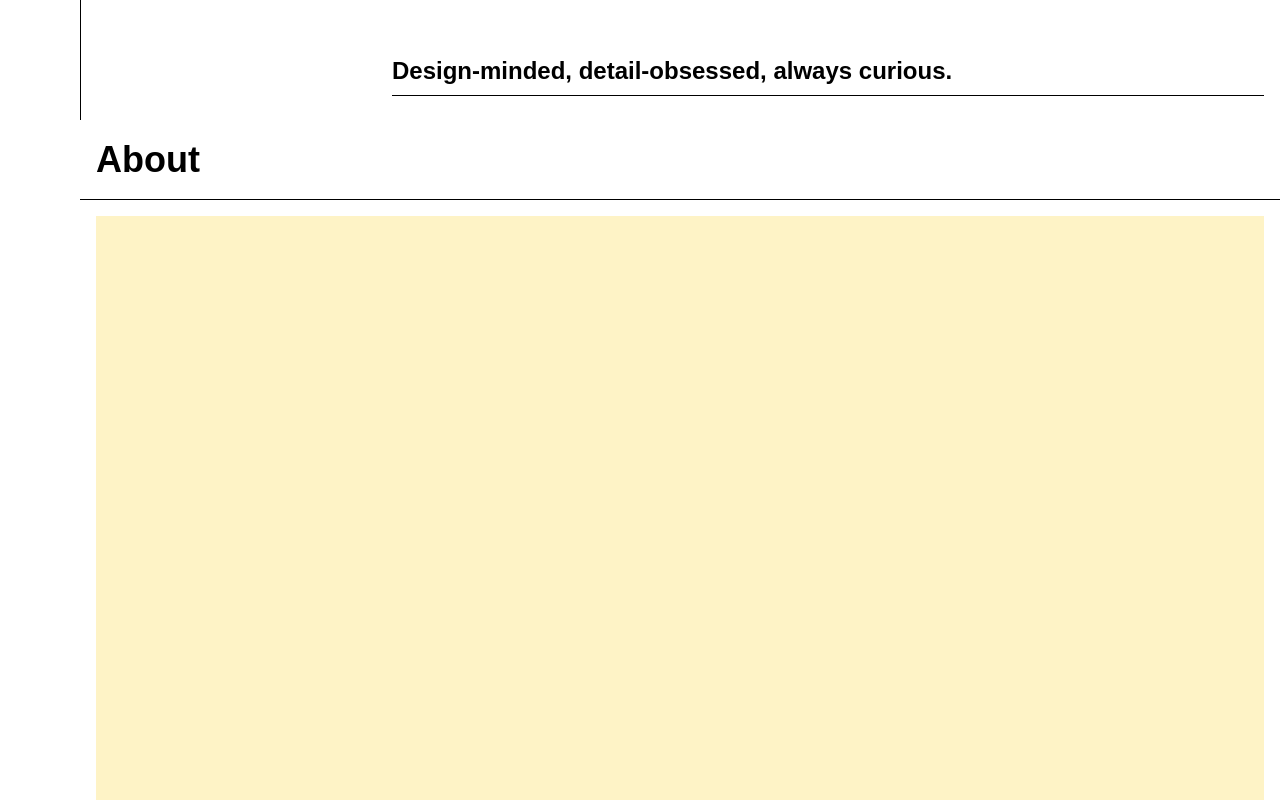
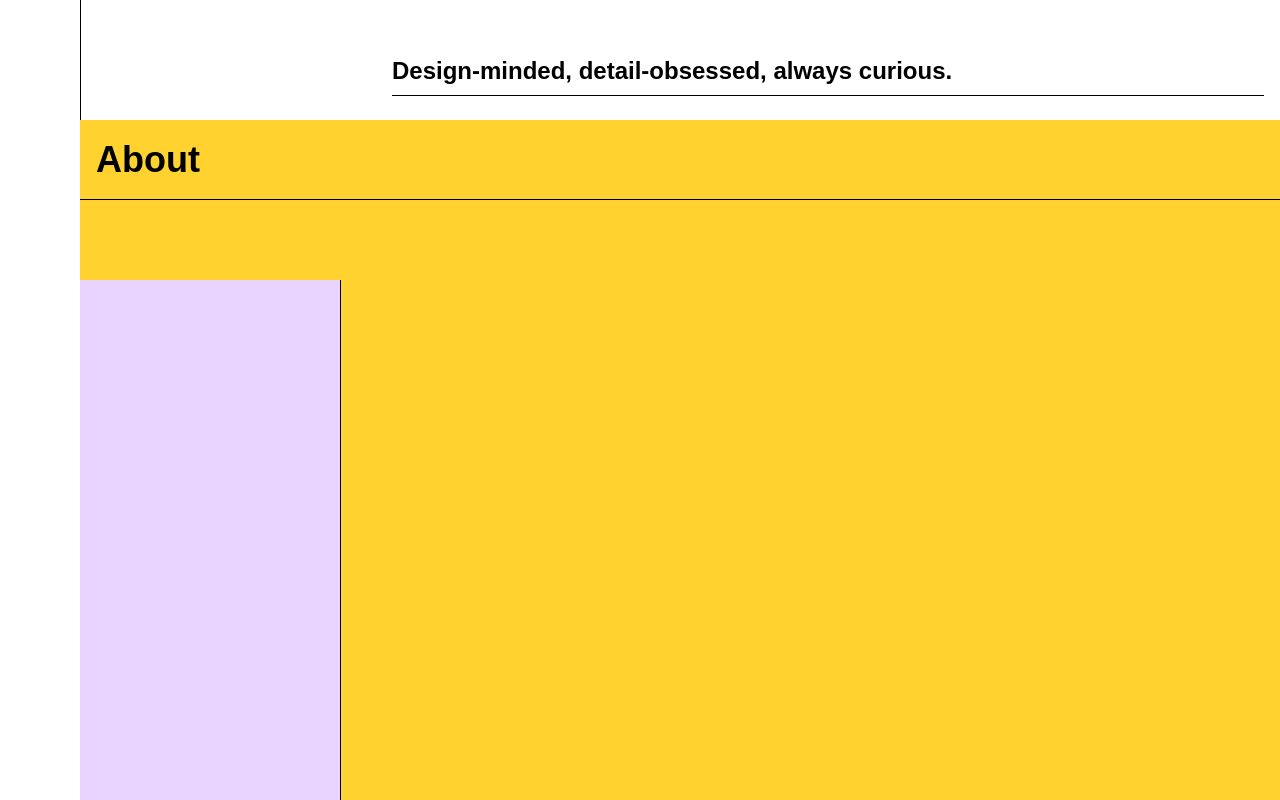
Before and after one commit to AnthonyAl-Rifai/portfolio-site, a Next.js app: page / in a window 1280 px wide. Shown: the part 680-1480 px from the top of the page. Built offline with nearby package versions, Linux system fonts and the light colour scheme.

Commit message:
WIP Scroll Section

```diff
--- a/app/components/AboutSection.tsx
+++ b/app/components/AboutSection.tsx
@@ -1,17 +1,31 @@
 "use client";
 
+import { motion, useScroll, useTransform } from "framer-motion";
+import { useRef } from "react";
 import SectionTitle from "./SectionTitle";
-import Section from "./Section";
-import GridSection from "./GridSection";
 
 export default function AboutSection() {
+  const sectionRef = useRef<HTMLElement>(null);
+  const { scrollYProgress } = useScroll({
+    target: sectionRef,
+  });
+
+  // Transform scroll progress to width percentage (0% to 100%)
+  const purpleWidth = useTransform(scrollYProgress, [0, 1], ["0%", "100%"]);
+
   return (
-    <Section id="about" className="relative">
-      <SectionTitle name="About" />
-      <GridSection>
-        <div className="bg-amber-100 col-span-full row-span-full"></div>
-      </GridSection>
-      <div className="bg-purple-100 p-4 flex-1 absolute top-[var(--layout-size)] -right-full"></div>
-    </Section>
+    <>
+      <section ref={sectionRef} className="relative h-[600vh] bg-gray-800">
+        <div className="sticky top-0 bg-amber-300">
+          <SectionTitle name="About" />
+          <div className="h-[calc(100vh-var(--layout-size))] overflow-hidden relative">
+            <motion.div
+              className="bg-purple-200 border-r absolute top-[var(--layout-size)] left-0 h-[calc(100%-var(--layout-size))] z-10"
+              style={{ width: purpleWidth }}
+            />
+          </div>
+        </div>
+      </section>
+    </>
   );
 }
--- /dev/null
+++ b/app/components/AnimatedVerticalLine.tsx
@@ -0,0 +1,29 @@
+"use client";
+
+import { useScroll, useTransform, motion } from "framer-motion";
+import { useRef } from "react";
+
+export default function AnimatedVerticalLine() {
+  const containerRef = useRef<HTMLDivElement>(null);
+
+  const { scrollYProgress } = useScroll({
+    target: containerRef,
+    offset: ["start end", "end start"],
+  });
+
+  // Transform scroll progress to line height
+  const lineHeight = useTransform(scrollYProgress, [0, 1], ["0%", "100%"]);
+
+  return (
+    <div ref={containerRef} className="relative">
+      {/* Animated vertical line */}
+      <motion.div
+        className="fixed left-[var(--layout-size)] top-[var(--layout-size)] w-px bg-black z-50"
+        style={{
+          height: lineHeight,
+          transformOrigin: "top",
+        }}
+      />
+    </div>
+  );
+}
--- a/app/components/Section.tsx
+++ b/app/components/Section.tsx
@@ -1,3 +1,5 @@
+import { forwardRef } from "react";
+
 interface SectionProps {
   id: string;
   className?: string;
@@ -5,14 +7,11 @@ interface SectionProps {
   useDvhHeight?: boolean;
 }
 
-export default function Section({
-  id,
-  className = "",
-  children,
-  useDvhHeight = false,
-}: SectionProps) {
+const Section = forwardRef<HTMLElement, SectionProps>(
+  ({ id, className = "", children, useDvhHeight = false }, ref) => {
     return (
       <section
+        ref={ref}
         id={id}
         className={`
         w-full flex flex-col
@@ -29,3 +28,8 @@ export default function Section({
       </section>
     );
   }
+);
+
+Section.displayName = "Section";
+
+export default Section;
--- a/app/components/SectionTitle.tsx
+++ b/app/components/SectionTitle.tsx
@@ -34,7 +34,10 @@ export default function SectionTitle({ name }: { name: string }) {
   }, []);
 
   return (
-    <div className="h-[var(--layout-size)] w-full flex flex-col justify-center relative">
+    <div
+      className="h-[var(--layout-size)] min-h-[var(--layout-size)] w-full sticky z-[100] flex items-center"
+      style={{ top: "var(--layout-size)" }}
+    >
       {/* heading */}
       <h1 ref={sectionRef} className="text-4xl font-bold mx-4">
         {name}
--- a/app/layout.tsx
+++ b/app/layout.tsx
@@ -1,10 +1,12 @@
 "use client";
+
 import { useState, useEffect } from "react";
 import { Geist, Geist_Mono } from "next/font/google";
 import "./globals.css";
 import MenuNav from "./components/MenuNav";
 import Header from "./components/Header";
 import Sidebar from "./components/Sidebar";
+import AnimatedVerticalLine from "./components/AnimatedVerticalLine";
 import { motion } from "framer-motion";
 import { OrientationProvider } from "./components/OrientationContext";
 
@@ -21,56 +23,40 @@ export default function RootLayout({
 }) {
   const [menuOpen, setMenuOpen] = useState(false);
   const [animateBorder, setAnimateBorder] = useState(false);
-
-  // Responsive state for desktop breakpoint
   const [hasMounted, setHasMounted] = useState(false);
   const [isDesktop, setIsDesktop] = useState(false);
+  const [hasRevealed, setHasRevealed] = useState(false);
+  const [topRevealed, setTopRevealed] = useState(false);
+  const [bottomRevealed, setBottomRevealed] = useState(false);
+
+  const TOP_ANIMATION_DURATION = 0.1;
+  const BOTTOM_ANIMATION_DELAY = 0.05;
+  const BOTTOM_ANIMATION_DURATION = 1.2;
+
+  const topTargetLeft = "var(--layout-size)";
+  const bottomTargetLeft = isDesktop ? "var(--layout-size)" : "-5px";
 
   useEffect(() => {
     setHasMounted(true);
-    function handleResize() {
+    const handleResize = () => {
       setIsDesktop(window.innerWidth >= 768);
-    }
-    handleResize(); // Set initial value on mount
+    };
+    handleResize();
     window.addEventListener("resize", handleResize);
     return () => window.removeEventListener("resize", handleResize);
   }, []);
 
   useEffect(() => {
-    if (menuOpen) {
-      document.body.style.overflow = "hidden";
-    } else {
-      document.body.style.overflow = "";
-    }
+    document.body.style.overflow = menuOpen ? "hidden" : "";
     return () => {
       document.body.style.overflow = "";
     };
   }, [menuOpen]);
 
   useEffect(() => {
-    // Wait for layout to stabilize, then trigger animation
     const timer = setTimeout(() => setAnimateBorder(true), 10);
     return () => clearTimeout(timer);
   }, []);
-
-  // Track if initial vertical reveal animation is done
-  const [hasRevealed, setHasRevealed] = useState(false);
-
-  // State for initial animation of both segments
-  const [topRevealed, setTopRevealed] = useState(false);
-  const [bottomRevealed, setBottomRevealed] = useState(false);
-
-  // Timing for staggered animation
-  const TOP_ANIMATION_DURATION = 0.1; // seconds
-  const BOTTOM_ANIMATION_DELAY = 0.05; // seconds, just before top finishes
-  const BOTTOM_ANIMATION_DURATION = 1.2; // seconds
-
-  // After initial animation, use hasRevealed for responsive left animation
-
-  // Top segment left position: always var(--layout-size)
-  const topTargetLeft = "var(--layout-size)";
-  // Bottom segment left position: desktop = var(--layout-size), mobile = 0
-  const bottomTargetLeft = isDesktop ? "var(--layout-size)" : "-5px";
 
   return (
     <html lang="en">
@@ -88,7 +74,8 @@ export default function RootLayout({
               onMenuToggle={() => setMenuOpen(!menuOpen)}
               onNameClick={() => setMenuOpen(false)}
             />
-            {/* Header animated border migrated to Framer Motion */}
+
+            {/* Header animated border */}
             <motion.span
               initial={{ width: 0, opacity: 0 }}
               animate={
@@ -98,9 +85,9 @@ export default function RootLayout({
               }
               transition={{ duration: 1.5, ease: [0.4, 0, 0.2, 1] }}
               className="fixed left-0 top-[var(--layout-size)] h-px bg-black z-40"
-              style={{ width: "100%" }}
             />
-            {/* Top segment: animates height first, always stays at right border of button */}
+
+            {/* Top segment */}
             {hasMounted && (
               <motion.div
                 initial={{ height: 0, opacity: 0, left: topTargetLeft }}
@@ -118,30 +105,22 @@ export default function RootLayout({
                 }}
                 className="fixed bg-black z-40"
                 style={{
-                  left: undefined,
                   top: 0,
                   width: 1,
                   height: "var(--layout-size)",
                 }}
               />
             )}
-            {/* Bottom segment: animates height after top, then animates left with sidebar */}
+
+            {/* Bottom segment */}
             {hasMounted && (
               <motion.div
                 initial={{ height: 0, opacity: 0, left: bottomTargetLeft }}
-                animate={
-                  bottomRevealed
-                    ? {
-                        height: "calc(100vh - var(--layout-size))",
-                        opacity: 1,
-                        left: bottomTargetLeft,
-                      }
-                    : {
-                        height: "calc(100vh - var(--layout-size))",
-                        opacity: 1,
-                        left: bottomTargetLeft,
-                      }
-                }
+                animate={{
+                  height: "calc(100vh - var(--layout-size))",
+                  opacity: 1,
+                  left: bottomTargetLeft,
+                }}
                 transition={
                   bottomRevealed
                     ? { left: { duration: 0.5, ease: "easeOut" } }
@@ -163,7 +142,6 @@ export default function RootLayout({
                 }}
                 className="fixed bg-black z-40"
                 style={{
-                  left: undefined,
                   top: "var(--layout-size)",
                   width: 1,
                   height: "calc(100vh - var(--layout-size))",
@@ -171,17 +149,16 @@ export default function RootLayout({
               />
             )}
 
-            {/* Main content area, offset by sidebar */}
+            {/* Main content scrolls normally */}
             <div className="transition-all duration-500 pl-0 md:pl-[var(--layout-size)]">
-              <main
-                className={`relative w-full pt-[var(--layout-size)] ${
-                  menuOpen ? "overflow-hidden" : "overflow-y-auto"
-                }`}
-              >
+              <main className={`relative w-full pt-[var(--layout-size)]`}>
                 {children}
               </main>
               <MenuNav open={menuOpen} onClose={() => setMenuOpen(false)} />
             </div>
+
+            {/* Animated vertical line */}
+            <AnimatedVerticalLine />
           </div>
         </OrientationProvider>
       </body>
```
Lines whose indentation alone changed are shown as unchanged.
